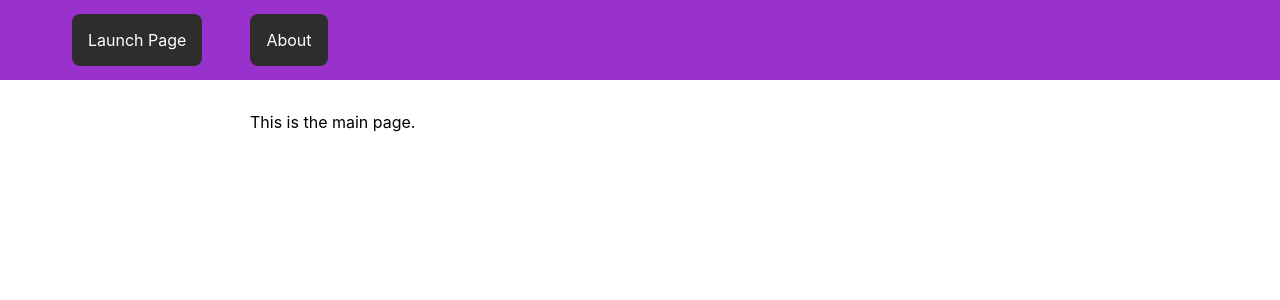
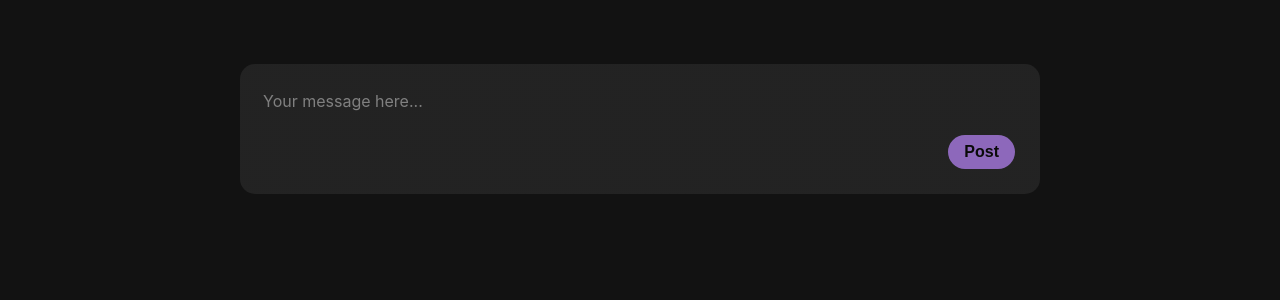
Before and after one commit to bschack/CSE216-test-repo, a React (Create React App) app: page / in a window 1280 px wide. Shown: the top 300 px of the page. Built offline with nearby package versions, Linux system fonts and the light colour scheme.

Commit message:
post form update

```diff
--- a/package.json
+++ b/package.json
@@ -11,6 +11,7 @@
     "@types/node": "^16.7.13",
     "@types/react": "^18.0.0",
     "@types/react-dom": "^18.0.0",
+    "clsx": "^1.2.1",
     "react": "^18.2.0",
     "react-dom": "^18.2.0",
     "react-scripts": "5.0.1",
--- a/src/index.css
+++ b/src/index.css
@@ -5,6 +5,7 @@ body {
     sans-serif;
   -webkit-font-smoothing: antialiased;
   -moz-osx-font-smoothing: grayscale;
+  background-color: #121212;
 }
 
 code {
--- /dev/null
+++ b/src/libs/components/postForm/postForm.module.scss
@@ -0,0 +1,100 @@
+.post-form {
+  font-size: 1rem;
+  font-family: Arial, Helvetica, sans-serif;
+  color: white;
+
+  &__container {
+    background: linear-gradient(0deg, rgba(255, 255, 255, 0.07), rgba(255, 255, 255, 0.07)), #121212;
+    padding: 25px;
+    width: 750px;
+    height: min-content;
+    display: flexbox;
+    border-radius: 15px;
+  }
+
+  &__body {
+    display: flex;
+    flex-direction: column;
+    gap: 10px;
+    align-items: flex-end;
+  }
+
+  &__textbox {
+    font-family: inherit;
+    font-size: inherit;
+    height: 2rem;
+    width: 100%;
+    border: none;
+    background-color: inherit;
+    color: white;
+    outline: none;
+    word-wrap: break-word;
+    resize: none;
+    overflow: hidden;
+
+    &-active {
+      animation: expand 1s cubic-bezier(0.075, 0.82, 0.165, 1);
+      height: 10rem;
+    }
+
+    &::placeholder {
+      color: #808080;
+    }
+  }
+
+  &__submit {
+    font-size: inherit;
+    font-weight: 550;
+    background-color: #BB86FC;
+    color: black;
+    display: flex;
+    flex-direction: row;
+    justify-content: center;
+    align-items: center;
+    padding: .5rem 1rem;
+    border-radius: 1.3rem;
+    border: none;
+    user-select: none;
+    cursor: pointer;
+  }
+
+  &__submit:disabled {
+    opacity: .7;
+  }
+
+  &__counter {
+    width: 100%;
+    text-align: end;
+    color: #808080;
+    font-size: .75rem;
+    border-bottom: 1px solid #808080;
+    padding-bottom: 2px;
+    width: 0;
+    display: none;
+    overflow: hidden;
+  }
+
+  &__counter-active {
+    display: block;
+    animation: appear 1s cubic-bezier(0.165, 0.84, 0.44, 1);
+    width: 100%;
+  }
+
+  @keyframes expand {
+    0% {
+      height: 2rem;
+    }
+    100% {
+      height: 10rem;
+    }
+  }
+
+  @keyframes appear {
+    0% {
+      width: 0;
+    }
+    100% {
+      width: 100%;
+    }
+  }
+}
--- /dev/null
+++ b/src/libs/components/postForm/postForm.tsx
@@ -0,0 +1,45 @@
+import clsx from "clsx";
+import { SetStateAction, useState } from "react";
+import { useNavigate } from "react-router-dom";
+import styles from "./postForm.module.scss";
+
+export const PostForm = () => {
+  const navigate = useNavigate();
+  const [message, setMessage] = useState("");
+  const [focus, setFocus] = useState(false);
+
+  const handleChange = (e: { target: { value: SetStateAction<string> } }) => {
+    setMessage(e.target.value);
+  };
+
+  const handleSubmit = (e: { preventDefault: () => void }) => {
+    e.preventDefault();
+    console.log(message);
+    setMessage("");
+    setFocus(false);
+    navigate("/");
+  };
+
+  const postCheck = message.replace(/\s/g, '').length;
+
+  return (
+    <div className={styles['post-form__container']}>
+      <form onSubmit={handleSubmit} className={styles['post-form__body']}>
+        <textarea
+          name="message"
+          onChange={handleChange}
+          value={message}
+          placeholder="Your message here..."
+          maxLength={1024}
+          className={clsx(styles['post-form__textbox'], focus ? styles['post-form__textbox-active'] : null)}
+          onFocus={() => setFocus(true)}
+          onBlur={() => {
+            if (!message.length) setFocus(false)
+          }}
+        />
+        <div className={clsx(styles['post-form__counter'], focus ? styles['post-form__counter-active'] : null) }>{`${message.length}/1024`}</div>
+        <input type="submit" value="Post" className={styles['post-form__submit']} disabled={!postCheck} />
+      </form>
+    </div>
+  );
+};
--- a/src/libs/content/section/section.module.scss
+++ b/src/libs/content/section/section.module.scss
@@ -4,9 +4,12 @@
   flex-direction: column;
   align-items: center;
 
-  &__container {
-    width: 780px;
-    padding: 3rem 1rem;
+  &__body {
+    display: flex;
+    display: flex;
+    flex-direction: column;
+    align-items: center;
+    width: 1150px;
   }
 
   &__spacer {
--- a/src/libs/content/section/section.tsx
+++ b/src/libs/content/section/section.tsx
@@ -5,7 +5,7 @@ export const Section = ({ children }: sectionProps) => {
   return (
     <div className={styles['section']}>
       <div className={styles['section__spacer']} />
-      <div className={styles['section__container']}>
+      <div className={styles['section__body']}>
         {children}
       </div>
     </div>
--- a/src/pages/_app.tsx
+++ b/src/pages/_app.tsx
@@ -1,12 +1,11 @@
 import { BrowserRouter as Router, Route, Routes } from 'react-router-dom';
 import { AboutPage } from './about/about';
 import Homepage from './homepage/homepage';
-import { NavBar } from '../libs/content/navBar/navBar';
+// import { NavBar } from '../libs/content/navBar/navBar';
 
 const App = () => {
   return (
     <Router>
-    <NavBar />
       <Routes>
         <Route path="/" element={<Homepage />} />
         <Route path="/about" element={<AboutPage />} />
--- a/src/pages/homepage/homepage.tsx
+++ b/src/pages/homepage/homepage.tsx
@@ -1,12 +1,10 @@
+import { PostForm } from "../../libs/components/postForm/postForm";
 import { Section } from "../../libs/content/section/section";
 
 const Homepage = () => {
     return (
         <Section>
-            <head>
-                <title>Main Page</title>
-            </head>
-            This is the main page.
+            <PostForm />
         </Section>
     );
 };
```
Also changed, not shown: 2 other files (tests, documents, lock files or other folders).
